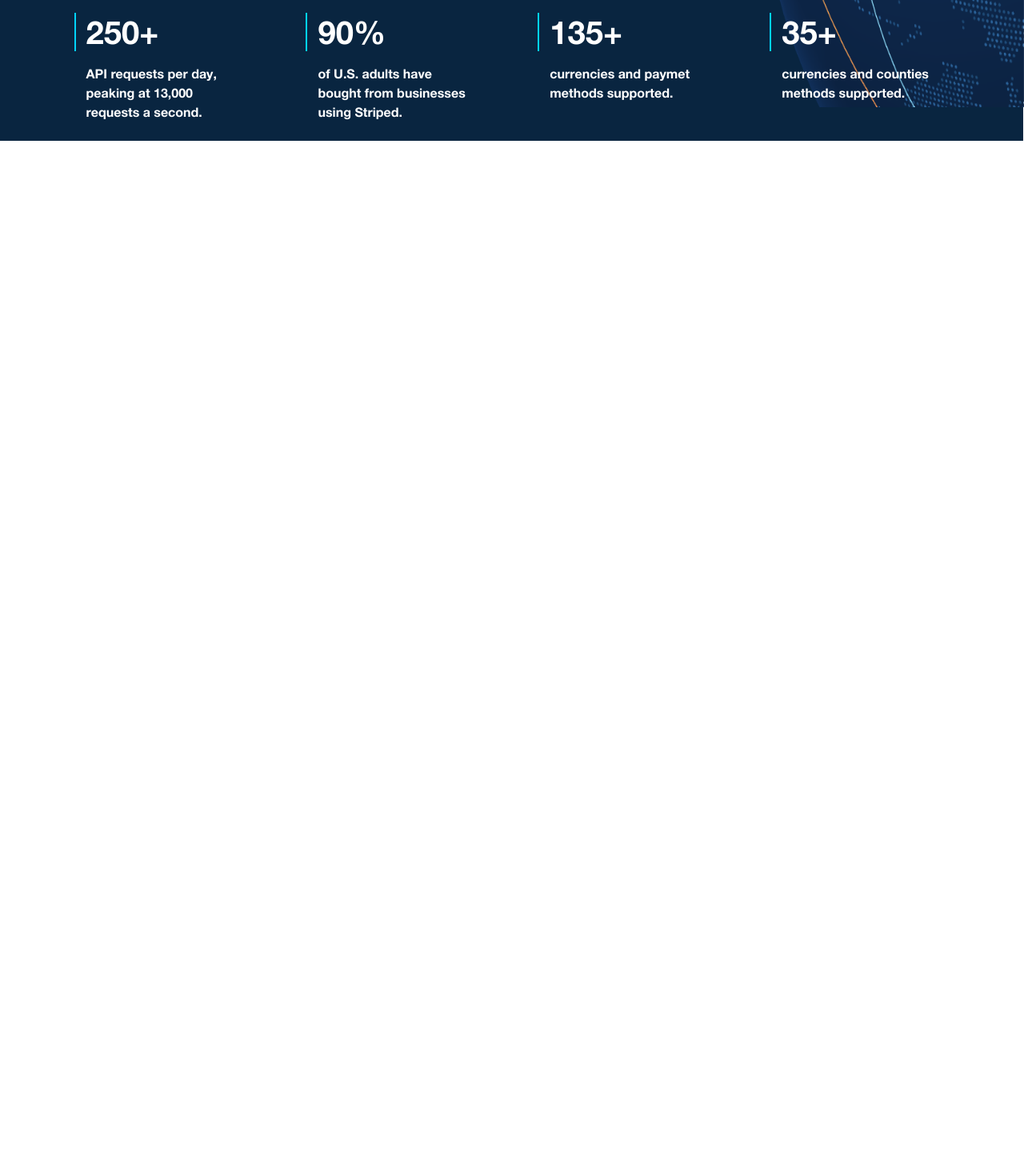
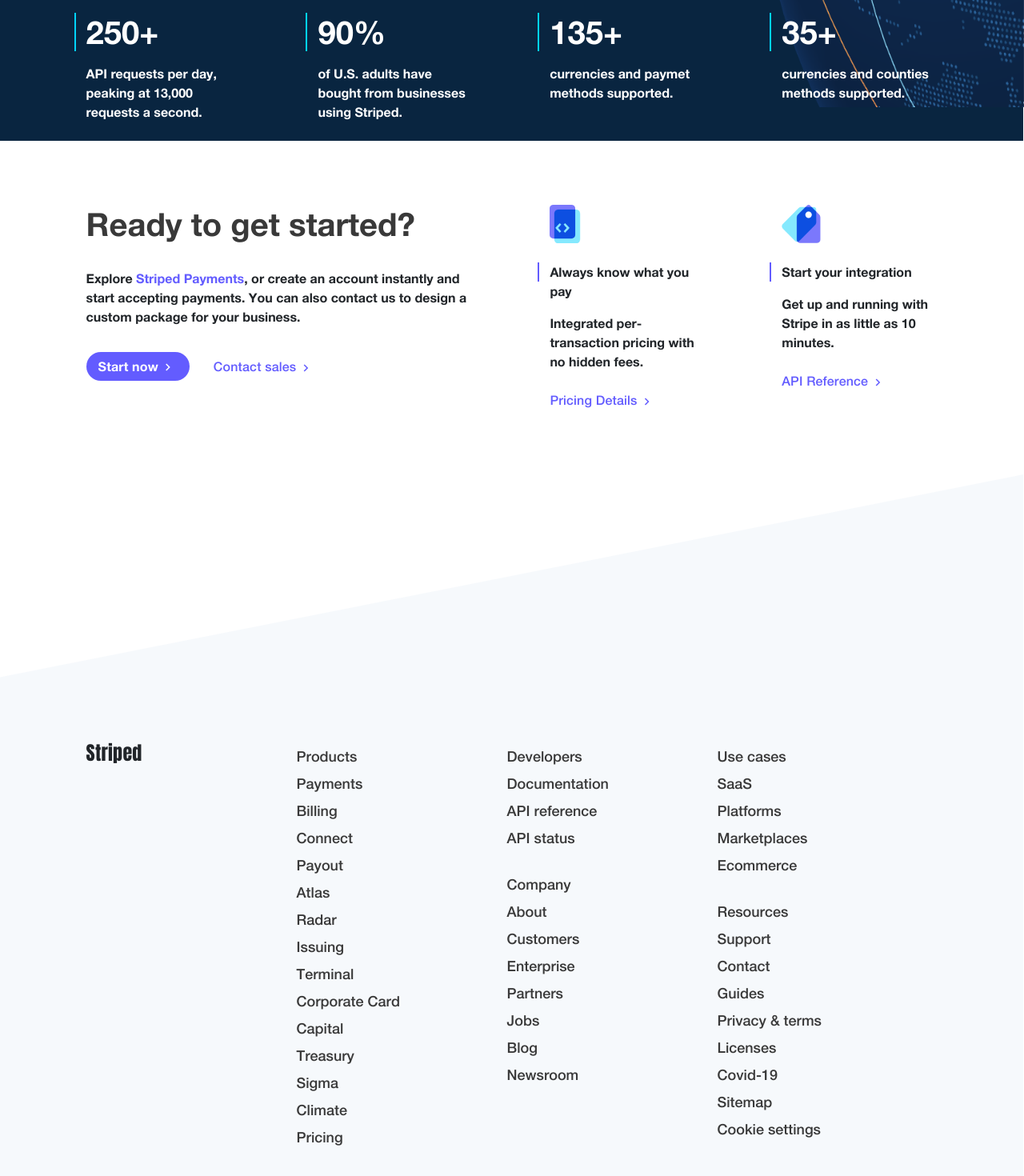
Before and after one commit to mloaizau/Striped, an Angular app: page / in a window 1280 px wide. Shown: the part 5906-7376 px from the top of the page at 80% size. Before the commit the page ends 6082 px from the top, so only its background shows below. Built offline with nearby package versions, Linux system fonts and the light colour scheme; a web font is replaced by a local one.

Commit message:
vista escritorio terminada

```diff
--- a/src/app/app.component.html
+++ b/src/app/app.component.html
@@ -258,5 +258,110 @@
         </div>
       </div>
     </div>
+    <div class="row u-mt__80 u-pb-80">
+      <div class="col-sm-11 offset-sm-1 u-inline-flex">
+        <div class="col-sm-5">
+          <p class="o-title o-title--gray u-mb__32">Ready to get started?</p>
+          <label class="u-mb__32">
+            Explore <span class="o-color__purple">Striped Payments</span>, or create an account
+            instantly and start accepting payments. You can also contact us to
+            design a custom package for your business.
+          </label>
+          <button class="o-button o-button--purple">
+            Start now
+            <mat-icon aria-hidden="false">chevron_right</mat-icon>
+          </button>
+          <button class="o-button o-button--none o-color__purple u-ml-30">
+            Contact sales
+            <mat-icon aria-hidden="false">chevron_right</mat-icon>
+          </button>
+        </div>
+        <div class="col-sm-2 offset-sm-1">
+          <img class="u-mb-24" src="assets/images/icono6.png" alt="">
+          <div>
+            <p class="o-bar o-bar--purple"></p>
+            <p>Always know what you pay</p>
+          </div>
+          <label class="u-mb-24">
+            Integrated per-transaction pricing with no hidden fees.
+          </label>
+          <button class="o-button o-button--none o-color__purple">
+            Pricing Details
+            <mat-icon aria-hidden="false">chevron_right</mat-icon>
+          </button>
+        </div>
+        <div class="col-sm-2 offset-sm-1">
+          <img class="u-mb-24" src="assets/images/icono7.png" alt="">
+          <div>
+            <p class="o-bar o-bar--purple"></p>
+            <p>Start your integration</p>
+          </div>
+          <label class="u-mb-24">
+            Get up and running with Stripe in as little as 10 minutes.
+          </label>
+          <button class="o-button o-button--none o-color__purple">
+            API Reference
+            <mat-icon aria-hidden="false">chevron_right</mat-icon>
+          </button>
+        </div>
+      </div>
+    </div>
+    <div class="row c-footer u-background__gray u-pb__300">
+      <div class="row c-background__clip-white"></div>
+      <div class="col-sm-10 offset-sm-1 u-mt__80 u-inline-flex">
+        <div class="col-sm-3">
+          <p class="c-footer__logo">Striped</p>
+        </div>
+        <div class="col-sm-3 u-flex__column">
+          <a href="#">Products</a>
+          <a href="#">Payments</a>
+          <a href="#">Billing</a>
+          <a href="#">Connect</a>
+          <a href="#">Payout</a>
+          <a href="#">Atlas</a>
+          <a href="#">Radar</a>
+          <a href="#">Issuing</a>
+          <a href="#">Terminal</a>
+          <a href="#">Corporate Card</a>
+          <a href="#">Capital</a>
+          <a href="#">Treasury</a>
+          <a href="#">Sigma</a>
+          <a href="#">Climate</a>
+          <a href="#">Pricing</a>
+        </div>
+        <div class="col-sm-3 u-flex__column">
+          <a href="#">Developers</a>
+          <a href="#">Documentation</a>
+          <a href="#">API reference</a>
+          <a href="#">API status</a>
+          <br>
+          <a href="#">Company</a>
+          <a href="#">About</a>
+          <a href="#">Customers</a>
+          <a href="#">Enterprise</a>
+          <a href="#">Partners</a>
+          <a href="#">Jobs</a>
+          <a href="#">Blog</a>
+          <a href="#">Newsroom</a>
+        </div>
+        <div class="col-sm-3 u-flex__column">
+          <a href="#">Use cases</a>
+          <a href="#">SaaS</a>
+          <a href="#">Platforms</a>
+          <a href="#">Marketplaces</a>
+          <a href="#">Ecommerce</a>
+          <br>
+          <a href="#">Resources</a>
+          <a href="#">Support</a>
+          <a href="#">Contact</a>
+          <a href="#">Guides</a>
+          <a href="#">Privacy & terms</a>
+          <a href="#">Licenses</a>
+          <a href="#">Covid-19</a>
+          <a href="#">Sitemap</a>
+          <a href="#">Cookie settings</a>
+        </div>
+      </div>
+    </div>
   </div>
 </div>
--- a/src/app/app.component.scss
+++ b/src/app/app.component.scss
@@ -15,6 +15,11 @@
     background: none;
     padding: 0;
     font-family: "Helvetica Neue Medium";
+}
+
+.o-button--purple{
+    background: #635CFF;
+    color: #FFFFFF;
 }
 
 .o-upTitle{
@@ -191,9 +196,6 @@
     }
     .c-header__image{
         #desktop{
-            // width:486px;
-            // float: right;
-            // margin-right: -24px;
             margin-left: 130px;
         }
         #mobile{
@@ -297,6 +299,28 @@
     }
 }
 
+.c-footer{
+    .c-footer__logo{
+        font-family: "Impact";
+        font-size: 24px;
+        font-style: normal;
+        font-weight: 400;
+        line-height: 24px;
+        letter-spacing: 0.01em;
+        text-align: left;
+    }
+    a{
+        text-decoration: none;
+        color: #393939;
+        font-family: "Helvetica Neue Medium";
+        font-size: 18px;
+        font-style: normal;
+        line-height: 34px;
+        letter-spacing: 0em;
+        text-align: left;
+    }
+}
+
 /*              Utilidades                  */
 
 .u-mb__32{
@@ -319,6 +343,23 @@
     margin-top: 80px;
 }
 
+.u-pb__300{
+    padding-bottom: 300px;
+}
+
 .u-inline-flex{
     display: inline-flex;
 }
+
+.u-flex__column{
+    display: flex;
+    flex-direction: column;
+}
+
+.u-ml-30{
+    margin-left: 30px;
+}
+
+.u-background__gray{
+    background: #F6F9FC;
+}
```
Also changed, not shown: src/assets/images/icono6.png (added), src/assets/images/icono7.png (added).
